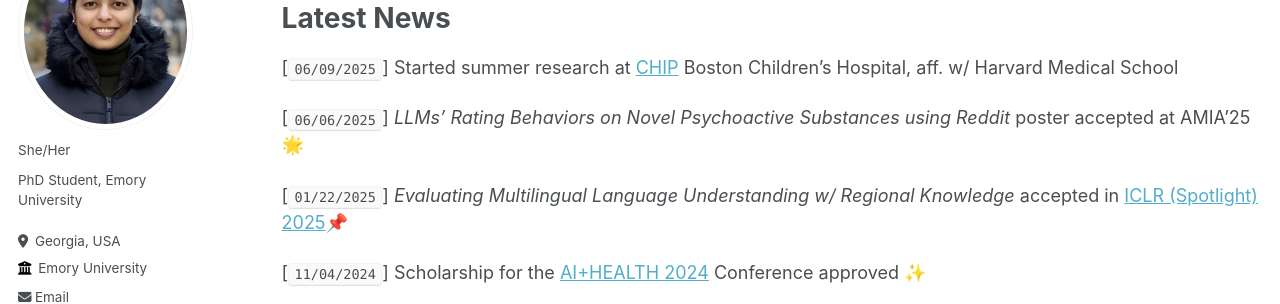
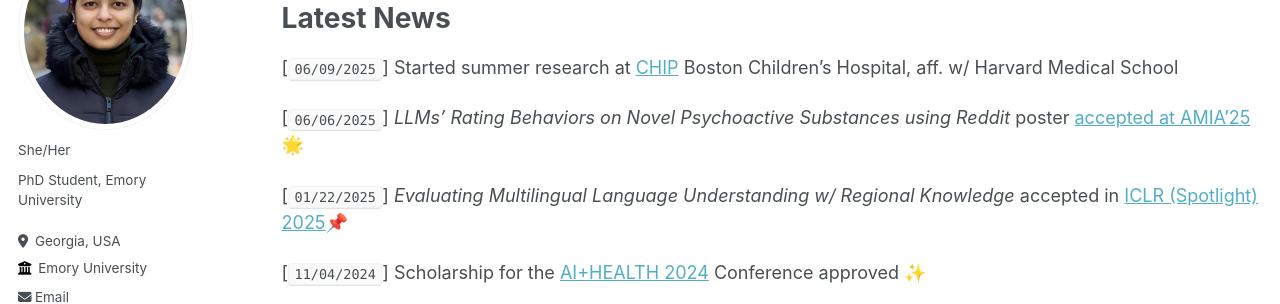
Before and after one commit to swati-rajwal/swati-rajwal.github.io, a Jekyll site: the page built from _pages/about.md, in a window 1280 px wide and 900 px high, scrolled down 555 px. Shown: the part 153-457 px from the top of the window. Built offline with Jekyll 4.4.1, drawn with Linux system fonts in a browser that asks for light colours; some web fonts are replaced; part of the change alters nothing that is shown.

````diff
--- a/_pages/about.md
+++ b/_pages/about.md
@@ -23,7 +23,7 @@ I'm a big country music fan and outside of work, you can find me <a href="https:
 # Latest News
 [```06/09/2025```] Started summer research at <a href="https://www.chip.org/" target="_blank">CHIP</a> Boston Children’s Hospital, aff. w/ Harvard Medical School
 
-[```06/06/2025```] _LLMs’ Rating Behaviors on Novel Psychoactive Substances using Reddit_ poster accepted at AMIA'25🌟
+[```06/06/2025```] _LLMs’ Rating Behaviors on Novel Psychoactive Substances using Reddit_ poster <a href="https://amia.secure-platform.com/symposium/gallery/rounds/82021/details/20563" target="_blank">accepted at AMIA'25</a>🌟
 
 [```01/22/2025```] _Evaluating Multilingual Language Understanding w/ Regional Knowledge_ accepted in <a href="https://arxiv.org/abs/2411.19799" target="_blank">ICLR (Spotlight) 2025</a>📌
 
````
